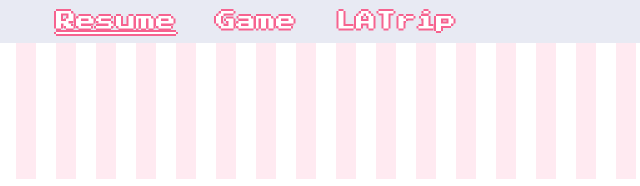
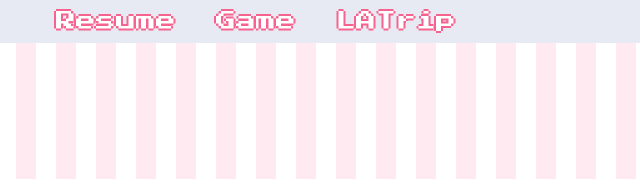
Before and after one commit to y3l512/project2, a plain HTML site: page index.html in a window 1280 px wide. Shown: the top 186 px of the page, 384-1024 px from the left. Drawn offline with Linux system fonts and the light colour scheme.

Commit message:
ta feedback

```diff
--- a/css/style.css
+++ b/css/style.css
@@ -68,7 +68,7 @@ nav ul li a:hover{
 }
 
 #onpage{
-  text-decoration: underline #FFFFFF;
+  text-decoration: #FFFFFF;
 }
 
 section{
```
Also changed, not shown: index.html (+1 -0 lines).
